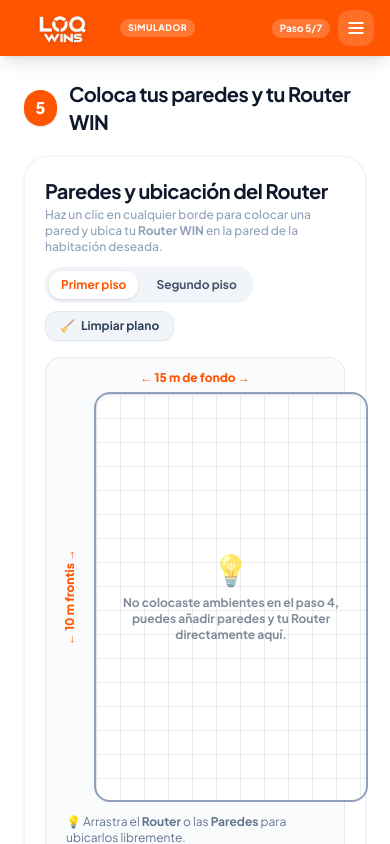
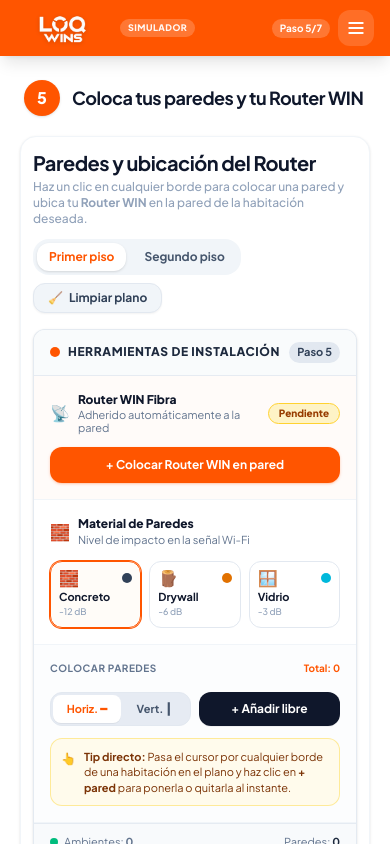
Before and after one commit to JosselynMCh/PropuestaWin, a React (Vite) app: page /paso-5 in a window 390 px wide. Built offline with nearby package versions, Linux system fonts and the light colour scheme.

Commit message:
feat: make all pages fully responsive with mobile hamburger menu and adaptive canvas

```diff
--- a/src/pages/Paso5DisenoRouter.jsx
+++ b/src/pages/Paso5DisenoRouter.jsx
@@ -1,4 +1,4 @@
-import React, { useState, useRef } from 'react';
+import React, { useState, useRef, useEffect } from 'react';
 import { useNavigate } from 'react-router-dom';
 import { useSimulator } from '../context/SimulatorContext';
 
@@ -32,14 +32,29 @@ export default function Paso5DisenoRouter() {
   const [feedbackMessage, setFeedbackMessage] = useState(null);
 
   const canvasRef = useRef(null);
-  const activeInteractionRef = useRef(null); // { type: 'moveElement' | 'moveWall', id, startX, startY, origX, origY }
+  const canvasContainerRef = useRef(null);
+  const activeInteractionRef = useRef(null);
 
   // Canvas scaling according to Paso 3 measurements
   const widthM = houseWidth && houseWidth > 0 ? houseWidth : 10;
   const lengthM = houseLength && houseLength > 0 ? houseLength : 15;
 
-  const maxCanvasW = 580;
-  const maxCanvasH = 410;
+  // Responsive canvas sizing
+  const [containerWidth, setContainerWidth] = useState(580);
+  useEffect(() => {
+    const updateSize = () => {
+      if (canvasContainerRef.current) {
+        const w = canvasContainerRef.current.clientWidth - 40;
+        setContainerWidth(Math.max(260, w));
+      }
+    };
+    updateSize();
+    window.addEventListener('resize', updateSize);
+    return () => window.removeEventListener('resize', updateSize);
+  }, []);
+
+  const maxCanvasW = Math.min(580, containerWidth);
+  const maxCanvasH = Math.min(410, maxCanvasW * 0.75);
   const aspectRatio = widthM / lengthM;
 
   let canvasW = maxCanvasW;
@@ -345,11 +360,14 @@ export default function Paso5DisenoRouter() {
       setSelectedElementId(null);
     }
 
+    const clientX = e.touches ? e.touches[0].clientX : e.clientX;
+    const clientY = e.touches ? e.touches[0].clientY : e.clientY;
+
     activeInteractionRef.current = {
-      type, // 'element' | 'wall'
+      type,
       id: item.id,
-      startX: e.clientX,
-      startY: e.clientY,
+      startX: clientX,
+      startY: clientY,
       origX: item.x,
       origY: item.y,
       origW: item.w,
@@ -358,14 +376,26 @@ export default function Paso5DisenoRouter() {
 
     window.addEventListener('mousemove', handleMouseMove);
     window.addEventListener('mouseup', handleMouseUp);
+    window.addEventListener('touchmove', handleTouchMove, { passive: false });
+    window.addEventListener('touchend', handleMouseUp);
+  };
+
+  const handleTouchMove = (e) => {
+    e.preventDefault();
+    const t = e.touches[0];
+    handleMouseMoveInternal(t.clientX, t.clientY);
   };
 
   const handleMouseMove = (e) => {
+    handleMouseMoveInternal(e.clientX, e.clientY);
+  };
+
+  const handleMouseMoveInternal = (clientX, clientY) => {
     const inter = activeInteractionRef.current;
     if (!inter) return;
 
-    const dx = e.clientX - inter.startX;
-    const dy = e.clientY - inter.startY;
+    const dx = clientX - inter.startX;
+    const dy = clientY - inter.startY;
 
     if (inter.type === 'element') {
       setPlacedElements((prev) =>
@@ -391,7 +421,6 @@ export default function Paso5DisenoRouter() {
   const handleMouseUp = () => {
     const inter = activeInteractionRef.current;
     if (inter && inter.type === 'element') {
-      // Auto-snap device to nearest wall on drop
       setPlacedElements((prev) =>
         prev.map((el) => {
           if (el.id === inter.id && el.type === 'device') {
@@ -413,6 +442,8 @@ export default function Paso5DisenoRouter() {
     activeInteractionRef.current = null;
     window.removeEventListener('mousemove', handleMouseMove);
     window.removeEventListener('mouseup', handleMouseUp);
+    window.removeEventListener('touchmove', handleTouchMove);
+    window.removeEventListener('touchend', handleMouseUp);
   };
 
   const handleDeleteSelectedWall = () => {
@@ -439,20 +470,20 @@ export default function Paso5DisenoRouter() {
 
 
   return (
-    <article className="step-view flex-1 flex flex-col justify-between max-w-6xl mx-auto w-full px-2 sm:px-4 py-2" id="step-view-5">
+    <article className="step-view flex-1 flex flex-col justify-between max-w-6xl mx-auto w-full px-0 sm:px-2 py-2" id="step-view-5">
       <div>
-        {/* Step Indicator Header matching WIN design system */}
-        <div className="flex items-center space-x-3 mb-5">
-          <span className="w-9 h-9 rounded-full bg-[#ff5500] text-white font-extrabold flex items-center justify-center text-base shadow-sm">
+        {/* Step Indicator Header */}
+        <div className="flex items-center space-x-3 mb-5 px-2 sm:px-0">
+          <span className="w-9 h-9 rounded-full bg-[#ff5500] text-white font-extrabold flex items-center justify-center text-base shadow-sm flex-shrink-0">
             5
           </span>
-          <h1 className="text-xl sm:text-2xl font-bold text-slate-900 tracking-tight">
+          <h1 className="text-lg sm:text-xl md:text-2xl font-bold text-slate-900 tracking-tight">
             Coloca tus paredes y tu Router WIN
           </h1>
         </div>
 
         {/* Main Card Container */}
-        <div className="bg-white rounded-3xl p-5 sm:p-8 shadow-sm border border-slate-100">
+        <div className="bg-white rounded-2xl sm:rounded-3xl p-3 sm:p-5 md:p-8 shadow-sm border border-slate-100 mx-1 sm:mx-0">
           <div className="flex flex-wrap items-center justify-between gap-3 mb-4">
             <div>
               <h2 className="text-xl sm:text-2xl font-bold text-slate-900 tracking-tight">
@@ -520,9 +551,9 @@ export default function Paso5DisenoRouter() {
             </div>
           )}
 
-          <div className="grid grid-cols-1 lg:grid-cols-12 gap-6 items-start">
-            {/* Left Blueprint: Shows rooms from Step 4 + Walls + Routers */}
-            <div className="lg:col-span-8 flex flex-col items-center justify-center p-3 bg-slate-50/70 rounded-2xl border border-slate-200/80 select-none">
+          <div className="flex flex-col-reverse lg:flex-row lg:gap-6 gap-4 items-start">
+            {/* Left Blueprint */}
+            <div ref={canvasContainerRef} className="lg:flex-[2] w-full flex flex-col items-center justify-center p-2 sm:p-3 bg-slate-50/70 rounded-xl sm:rounded-2xl border border-slate-200/80 select-none overflow-x-auto">
               {/* Length indicator (Top) */}
               <div className="flex items-center space-x-2 text-xs font-extrabold text-[#ff5500] mb-1.5">
                 <span>← {lengthM} m de fondo →</span>
@@ -547,7 +578,7 @@ export default function Paso5DisenoRouter() {
                     width: `${canvasW}px`,
                     height: `${canvasH}px`,
                   }}
-                  className="relative rounded-2xl border-2 border-slate-400 bg-white grid-pattern shadow-inner overflow-hidden flex-shrink-0"
+                  className="relative rounded-xl sm:rounded-2xl border-2 border-slate-400 bg-white grid-pattern shadow-inner overflow-hidden flex-shrink-0 touch-none"
                 >
                   {/* Empty warning if step 4 had no elements */}
                   {placedElements.length === 0 && (
@@ -568,19 +599,20 @@ export default function Paso5DisenoRouter() {
                         <div
                           key={el.id}
                           onMouseDown={(e) => handleMouseDown(e, el, 'element')}
+                          onTouchStart={(e) => handleMouseDown(e, el, 'element')}
                           style={{
                             left: `${el.x}px`,
                             top: `${el.y}px`,
                             width: `${el.w}px`,
                             height: `${el.h}px`,
                           }}
-                          className={`group absolute rounded-xl border-2 flex flex-col justify-between p-2 cursor-move select-none transition-shadow ${
+                          className={`group absolute rounded-lg sm:rounded-xl border-2 flex flex-col justify-between p-1 sm:p-2 cursor-move select-none transition-shadow touch-none ${
                             el.bg
                           } ${el.border} ${
                             isSel ? 'ring-2 ring-[#ff5500] shadow-md z-20' : 'shadow-xs z-10'
                           }`}
                         >
-                          <span className="font-extrabold text-xs text-slate-800 tracking-tight truncate pointer-events-none">
+                          <span className="font-extrabold text-[9px] sm:text-xs text-slate-800 tracking-tight truncate pointer-events-none">
                             {el.emoji} {el.name}
                           </span>
                           <span className="text-[10px] font-bold text-slate-400 text-center pointer-events-none">
@@ -655,6 +687,7 @@ export default function Paso5DisenoRouter() {
                       <div
                         key={wall.id}
                         onMouseDown={(e) => handleMouseDown(e, wall, 'wall')}
+                        onTouchStart={(e) => handleMouseDown(e, wall, 'wall')}
                         style={{
                           left: `${wall.x}px`,
                           top: `${wall.y}px`,
@@ -683,6 +716,7 @@ export default function Paso5DisenoRouter() {
                         <div
                           key={dev.id}
                           onMouseDown={(e) => handleMouseDown(e, dev, 'element')}
+                          onTouchStart={(e) => handleMouseDown(e, dev, 'element')}
                           style={{
                             left: `${dev.x}px`,
                             top: `${dev.y}px`,
@@ -745,7 +779,7 @@ export default function Paso5DisenoRouter() {
             </div>
 
             {/* Right: Unified, Modern & Structured Control Panel */}
-            <div className="lg:col-span-4 bg-white border border-slate-200/90 rounded-2xl shadow-sm overflow-hidden divide-y divide-slate-100 flex flex-col">
+            <div className="lg:flex-1 w-full bg-white border border-slate-200/90 rounded-xl sm:rounded-2xl shadow-sm overflow-hidden divide-y divide-slate-100 flex flex-col">
 
               {/* Header of the unified block */}
               <div className="bg-slate-50/80 px-4 py-3 border-b border-slate-200/80 flex items-center justify-between">
@@ -976,18 +1010,18 @@ export default function Paso5DisenoRouter() {
       </div>
 
       {/* Bottom Actions */}
-      <div className="flex items-center justify-between mt-8 pb-4">
+      <div className="flex items-center justify-between mt-6 sm:mt-8 pb-4 px-2 sm:px-0 gap-2">
         <button
           type="button"
           onClick={() => navigate('/paso-4')}
-          className="px-7 py-3 border border-slate-200 hover:border-slate-300 hover:bg-slate-100 text-slate-600 font-bold rounded-full transition cursor-pointer text-sm"
+          className="px-4 sm:px-7 py-2.5 sm:py-3 border border-slate-200 hover:border-slate-300 hover:bg-slate-100 text-slate-600 font-bold rounded-full transition cursor-pointer text-xs sm:text-sm"
         >
           Atrás
         </button>
         <button
           type="button"
           onClick={() => navigate('/paso-6')}
-          className="inline-flex items-center space-x-2 px-9 py-3.5 bg-[#ff5500] hover:bg-[#e64d00] active:scale-[0.98] text-white font-bold rounded-full shadow-lg shadow-[#ff5500]/25 transition duration-200 cursor-pointer text-base group"
+          className="inline-flex items-center space-x-1.5 sm:space-x-2 px-5 sm:px-9 py-2.5 sm:py-3.5 bg-[#ff5500] hover:bg-[#e64d00] active:scale-[0.98] text-white font-bold rounded-full shadow-lg shadow-[#ff5500]/25 transition duration-200 cursor-pointer text-sm sm:text-base group"
         >
           <span>Simular Cobertura</span>
           <svg
```
